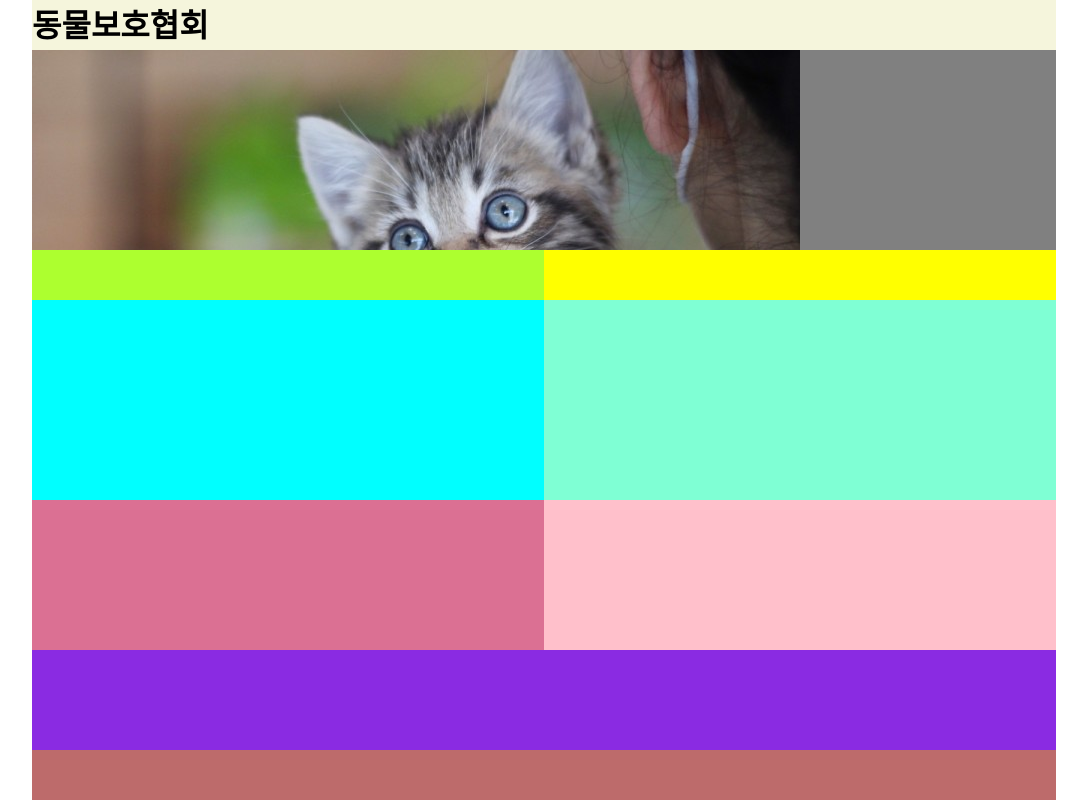
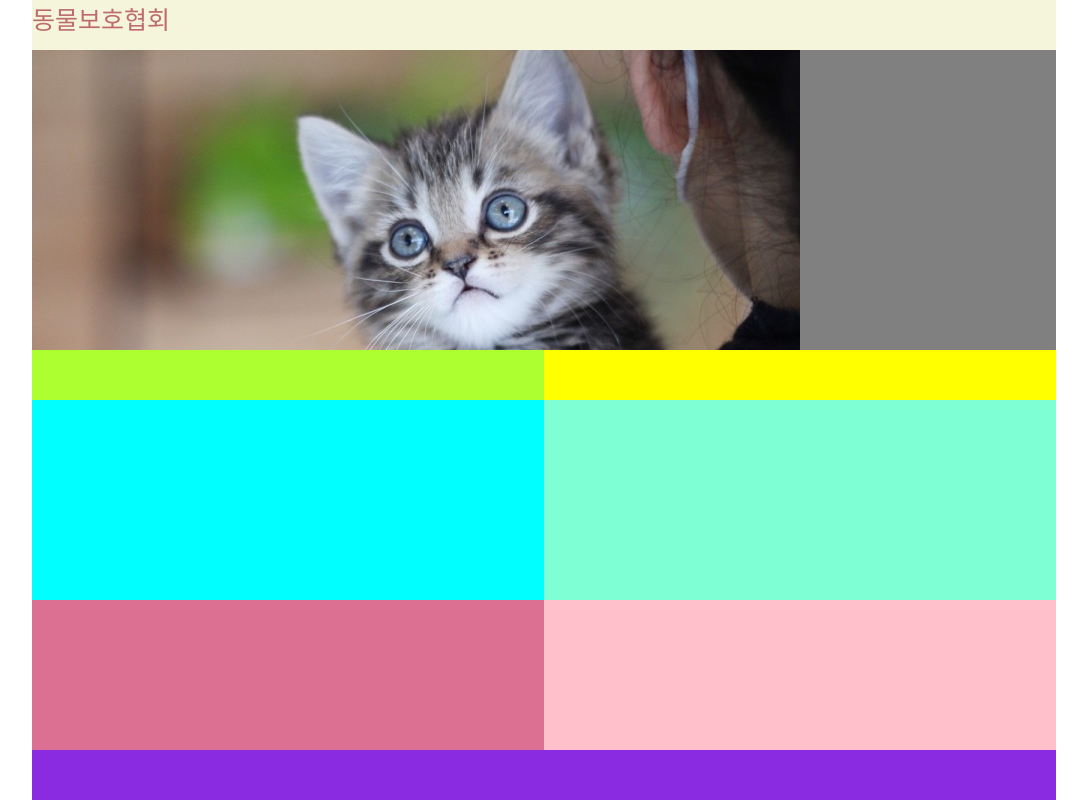
Before and after one commit to jo-chang-hun/study310, a plain HTML site: page project001/index.html in a window 1280 px wide. Shown: the top 800 px of the page, without its empty margins (96-1183 px from the left). Drawn offline with Linux system fonts and the light colour scheme.

Commit message:
Update style_index.css

```diff
--- a/project001/style_index.css
+++ b/project001/style_index.css
@@ -19,13 +19,40 @@ img {border: none;
     width: 80%;
     margin: 0 auto;}
 
+/* 로고설정 */
+.logo {}
+
+.logo h1 {
+        margin: 0;
+        font-size: 25px;
+        font-weight: normal;
+        font-family: Arial, Helvetica, sans-serif;
+        padding: 0;
+}
+.logo h1 a {color: #bd6b6b;
+        text-decoration: none;}
+
+
+
+
+
+
+
+
+
+
+
+
+
+
+
 
 .header {width: 100%;
         height: 50px;
         background-color: beige;}
 
 .slider {width: 100%;
-        height: 200px;
+        height: 300px;
         background-color: gray;}
 
 .application {width: 50%;
```
